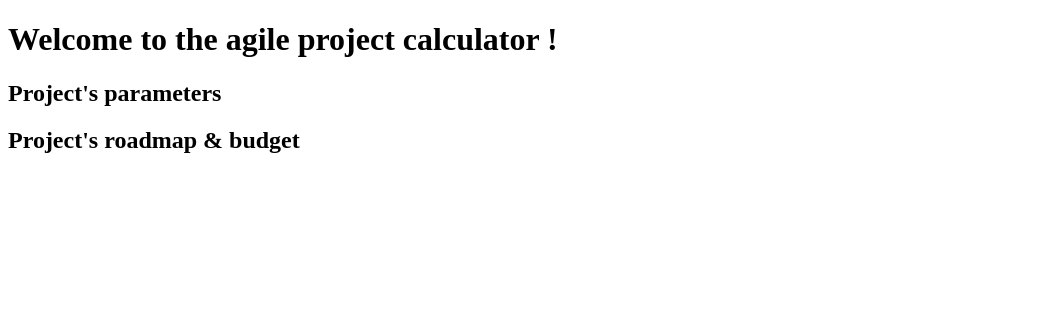
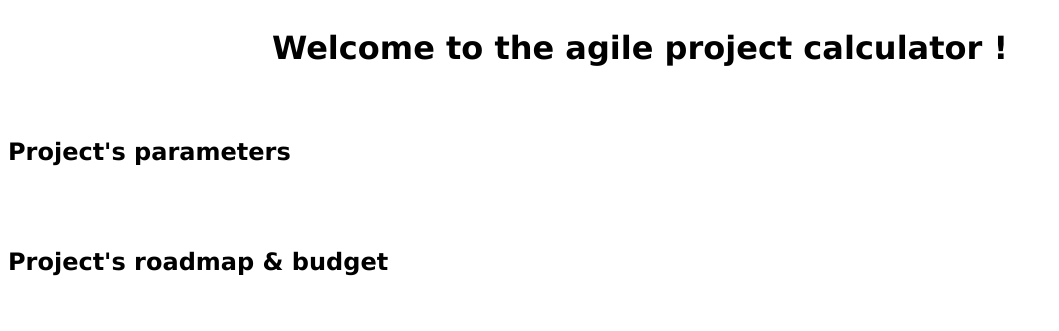
Before and after one commit to FenryrMKIII/AgileCalculator, a plain HTML site: page index.html in a window 1280 px wide. Shown: the whole page, without its empty margins (0-1059 px from the left). Drawn offline with Linux system fonts and the light colour scheme.

Commit message:
fix: Correct CSS

```diff
--- a/index.html
+++ b/index.html
@@ -13,8 +13,12 @@
         <div class=header>
             <h1> Welcome to the agile project calculator !</h1>
         </div>
-        <h2>Project's parameters</h2>
-        <h2>Project's roadmap & budget</h2>
+        <div class=row>
+            <h2>Project's parameters</h2>
+        </div>
+        <div class=row>
+            <h2>Project's roadmap & budget</h2>
+        </div>
     </div>
 </body>
 
--- a/styles.css
+++ b/styles.css
@@ -1,11 +1,21 @@
-main-grid {
+*{
+    font-family: Verdana;
+}
+
+.main-grid {
     display: grid;
     grid-template-columns: repeat(3, 1fr);
     grid-gap: 10px;
     grid-auto-rows: minmax(100px, auto);
+    justify-items: center;
 }
 
-header {
-        grid-column: 1 / 3;
+.header {
+        grid-column: 1 / 4;
         grid-row: 1;
 }
+
+.row {
+    grid-column: 1/4;
+    justify-self:left;
+}
```
